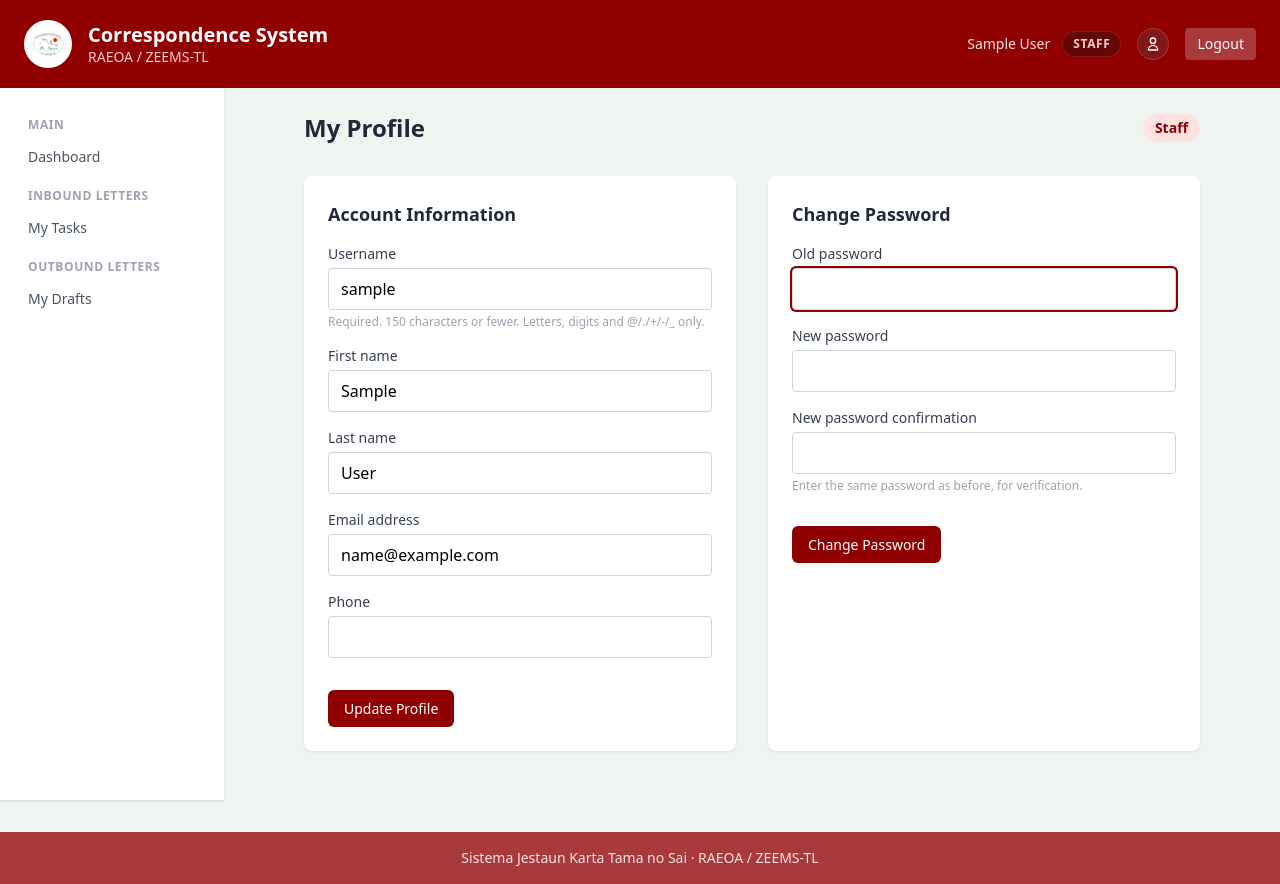
After one commit to Noro18/Corespondence-System, a Django app: page /profile/ in a window 1280 px wide. The commit adds this page. Run offline with Django 5.2, Linux system fonts and the light colour scheme; the visitor is signed in with stand-in values (Sample User, id 1); some libraries are stand-ins or nearby versions.

Commit message:
Enhance user profile UI and navigation

```diff
--- a/apps/accounts/urls.py
+++ b/apps/accounts/urls.py
@@ -8,6 +8,7 @@ app_name = "accounts"
 urlpatterns = [
     path("login/", LoginView.as_view(template_name="accounts/login.html"), name="login"),
     path("logout/", views.CustomLogoutView.as_view(), name="logout"),
+    path("profile/", views.ProfileView.as_view(), name="profile"),
     path("users/", views.UserListView.as_view(), name="user_list"),
     path("users/create/", views.UserCreateView.as_view(), name="user_create"),
     path("users/<int:pk>/edit/", views.UserUpdateView.as_view(), name="user_edit"),
--- a/apps/accounts/views.py
+++ b/apps/accounts/views.py
@@ -1,3 +1,4 @@
+from django import forms
 from django.contrib.auth import logout as auth_logout
 from django.contrib.auth.mixins import LoginRequiredMixin
 from django.contrib.auth.forms import BaseUserCreationForm, UserChangeForm
@@ -30,6 +31,48 @@ class CustomUserChangeForm(UserChangeForm):
     class Meta(UserChangeForm.Meta):
         model = CustomUser
         fields = ("username", "first_name", "last_name", "email", "role", "phone", "department", "is_active")
+
+
+class UserProfileForm(forms.ModelForm):
+    class Meta:
+        model = CustomUser
+        fields = ("username", "first_name", "last_name", "email", "phone")
+
+
+class ProfileView(LoginRequiredMixin, View):
+    template_name = "accounts/profile.html"
+
+    def get(self, request):
+        user_form = UserProfileForm(instance=request.user)
+        password_form = django.contrib.auth.forms.PasswordChangeForm(user=request.user)
+        return django.shortcuts.render(request, self.template_name, {
+            "user_form": user_form,
+            "password_form": password_form,
+        })
+
+    def post(self, request):
+        action = request.POST.get("action")
+        user_form = UserProfileForm(instance=request.user)
+        password_form = django.contrib.auth.forms.PasswordChangeForm(user=request.user)
+
+        if action == "update_profile":
+            user_form = UserProfileForm(request.POST, instance=request.user)
+            if user_form.is_valid():
+                user_form.save()
+                django.contrib.messages.success(request, "Your profile details have been successfully updated.")
+                return HttpResponseRedirect(reverse("accounts:profile"))
+        elif action == "change_password":
+            password_form = django.contrib.auth.forms.PasswordChangeForm(user=request.user, data=request.POST)
+            if password_form.is_valid():
+                password_form.save()
+                django.contrib.auth.update_session_auth_hash(request, password_form.user)
+                django.contrib.messages.success(request, "Your password has been successfully changed.")
+                return HttpResponseRedirect(reverse("accounts:profile"))
+
+        return django.shortcuts.render(request, self.template_name, {
+            "user_form": user_form,
+            "password_form": password_form,
+        })
 
 
 class UserListView(AdminMixin, LoginRequiredMixin, ListView):
--- /dev/null
+++ b/templates/accounts/profile.html
@@ -0,0 +1,93 @@
+{% extends "base.html" %}
+
+{% block title %}My Profile - Correspondence System{% endblock %}
+
+{% block content %}
+<div class="max-w-4xl mx-auto space-y-8">
+  <div class="flex items-center justify-between">
+    <h1 class="text-2xl font-bold text-gray-800">My Profile</h1>
+    <span class="px-3 py-1 bg-red-100 text-maroon text-sm font-semibold rounded-full">
+      {{ user.get_role_display }}
+    </span>
+  </div>
+
+  {% if messages %}
+  <div class="space-y-2">
+    {% for message in messages %}
+    <div class="p-4 rounded text-sm {% if message.tags == 'success' %}bg-green-100 text-green-700 border border-green-400{% else %}bg-red-100 text-red-700 border border-red-400{% endif %}">
+      {{ message }}
+    </div>
+    {% endfor %}
+  </div>
+  {% endif %}
+
+  <div class="grid grid-cols-1 md:grid-cols-2 gap-8">
+    <!-- Profile Details Form -->
+    <div class="panel p-6">
+      <h2 class="text-lg font-semibold text-gray-800 mb-4">Account Information</h2>
+      <form method="post" class="space-y-4">
+        {% csrf_token %}
+        <input type="hidden" name="action" value="update_profile">
+
+        {% for field in user_form %}
+        <div>
+          <label for="{{ field.id_for_label }}" class="block text-sm font-medium text-gray-700 mb-1">{{ field.label }}</label>
+          {{ field }}
+          {% if field.errors %}
+          <p class="text-red-600 text-xs mt-1">{{ field.errors.0 }}</p>
+          {% endif %}
+          {% if field.help_text %}
+          <p class="text-gray-400 text-xs mt-1">{{ field.help_text }}</p>
+          {% endif %}
+        </div>
+        {% endfor %}
+
+        <div class="pt-4">
+          <button type="submit" class="btn-maroon">Update Profile</button>
+        </div>
+      </form>
+    </div>
+
+    <!-- Password Change Form -->
+    <div class="panel p-6">
+      <h2 class="text-lg font-semibold text-gray-800 mb-4">Change Password</h2>
+      <form method="post" class="space-y-4">
+        {% csrf_token %}
+        <input type="hidden" name="action" value="change_password">
+
+        {% if password_form.non_field_errors %}
+        <div class="bg-red-100 border border-red-400 text-red-700 px-4 py-3 rounded text-sm">
+          {{ password_form.non_field_errors }}
+        </div>
+        {% endif %}
+
+        {% for field in password_form %}
+        <div>
+          <label for="{{ field.id_for_label }}" class="block text-sm font-medium text-gray-700 mb-1">{{ field.label }}</label>
+          {{ field }}
+          {% if field.errors %}
+          <p class="text-red-600 text-xs mt-1">{{ field.errors.0 }}</p>
+          {% endif %}
+          {% if field.help_text %}
+          <p class="text-gray-400 text-xs mt-1">{{ field.help_text }}</p>
+          {% endif %}
+        </div>
+        {% endfor %}
+
+        <div class="pt-4">
+          <button type="submit" class="btn-maroon">Change Password</button>
+        </div>
+      </form>
+    </div>
+  </div>
+</div>
+
+<script>
+  // Add styling classes to form widgets dynamically
+  document.querySelectorAll('input, select, textarea').forEach(el => {
+    if (!el.classList.contains('w-full') && el.type !== 'checkbox' && el.type !== 'hidden') {
+      el.classList.add('w-full', 'px-3', 'py-2', 'border', 'border-gray-300', 'rounded', 'focus:outline-none', 'focus:ring-2', 'focus:ring-[#900000]');
+    }
+  });
+</script>
+{% endblock %}
--- a/templates/base.html
+++ b/templates/base.html
@@ -124,12 +124,24 @@
           <p class="text-red-200 text-sm">RAEOA / ZEEMS-TL</p>
         </div>
       </div>
-      <div class="flex items-center gap-4">
-        <span class="text-red-100 text-sm">{{ user.get_full_name }} ({{ user.get_role_display }})</span>
+      <div class="flex items-center gap-3">
+        <span class="text-red-100 text-sm font-medium">{{ user.get_full_name }}</span>
+        <span class="text-xs bg-red-950/60 text-red-200 px-2.5 py-1 rounded-full border border-red-500/30 uppercase tracking-wider font-semibold">
+          {% if user.role == 'ADMIN' %}Administrator
+          {% elif user.role == 'SEK' %}Secretariat
+          {% elif user.role == 'PREZ' %}President
+          {% elif user.role == 'STF' %}Staff
+          {% else %}{{ user.get_role_display }}{% endif %}
+        </span>
+        <a href="{% url 'accounts:profile' %}" title="Edit Profile & Settings" class="inline-flex items-center justify-center w-8 h-8 rounded-full bg-red-900/80 hover:bg-red-700 text-white transition shadow-sm border border-red-400/30 ml-1">
+          <svg class="w-4 h-4" fill="none" stroke="currentColor" stroke-width="2" viewBox="0 0 24 24">
+            <path stroke-linecap="round" stroke-linejoin="round" d="M16 7a4 4 0 11-8 0 4 4 0 018 0zM12 14a7 7 0 00-7 7h14a7 7 0 00-7-7z"></path>
+          </svg>
+        </a>
         {% if user.role == 'ADMIN' %}
-        <a href="{% url 'admin:index' %}" class="text-red-200 hover:text-white text-sm">Admin</a>
+        <a href="{% url 'admin:index' %}" class="text-red-200 hover:text-white text-sm ml-2">Admin</a>
         {% endif %}
-        <a href="{% url 'accounts:logout' %}" class="bg-maroon-band hover:bg-maroon-dark text-white px-4 py-2 rounded text-sm font-medium">Logout</a>
+        <a href="{% url 'accounts:logout' %}" class="bg-maroon-band hover:bg-maroon-dark text-white px-3 py-1.5 rounded text-sm font-medium ml-1">Logout</a>
       </div>
     </div>
   </header>
```
